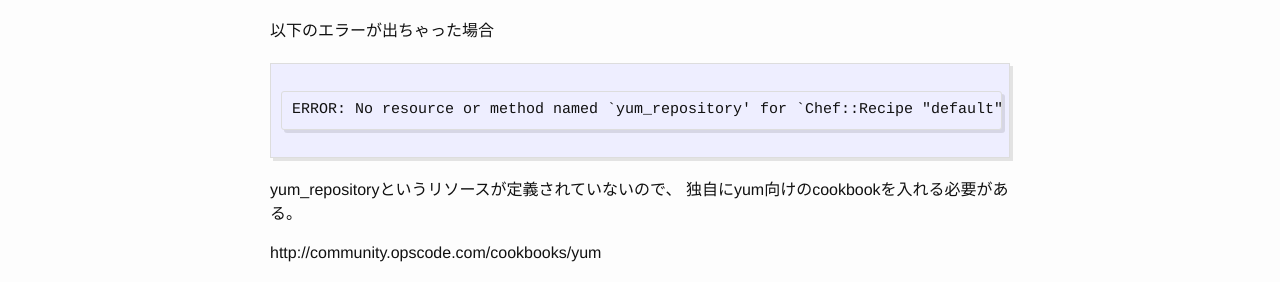
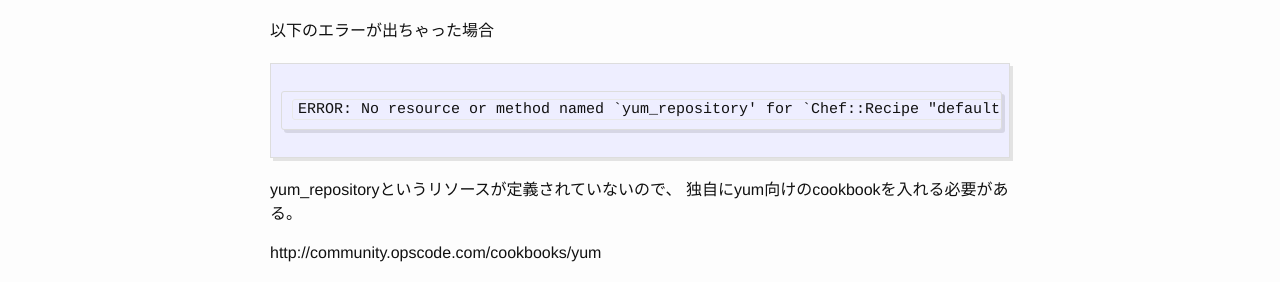
Before and after one commit to iwashi/iwashi.github.io, a Jekyll site: the page built from _posts/2014-06-11-chef-error-no-resource-or-method-named-yum_repository.md, in a window 1280 px wide. Shown: the part 286-568 px from the top of the page. Built offline with Jekyll 4.4.1, drawn with Linux system fonts in a browser that asks for light colours.

Commit message:
remove code spcific

```diff
--- a/_sass/_base.scss
+++ b/_sass/_base.scss
@@ -142,12 +142,6 @@ code {
 pre {
     padding: 8px 12px;
     overflow-x: auto;
-
-    > code {
-        border: 0;
-        padding-right: 0;
-        padding-left: 0;
-    }
 }
 
 
```
